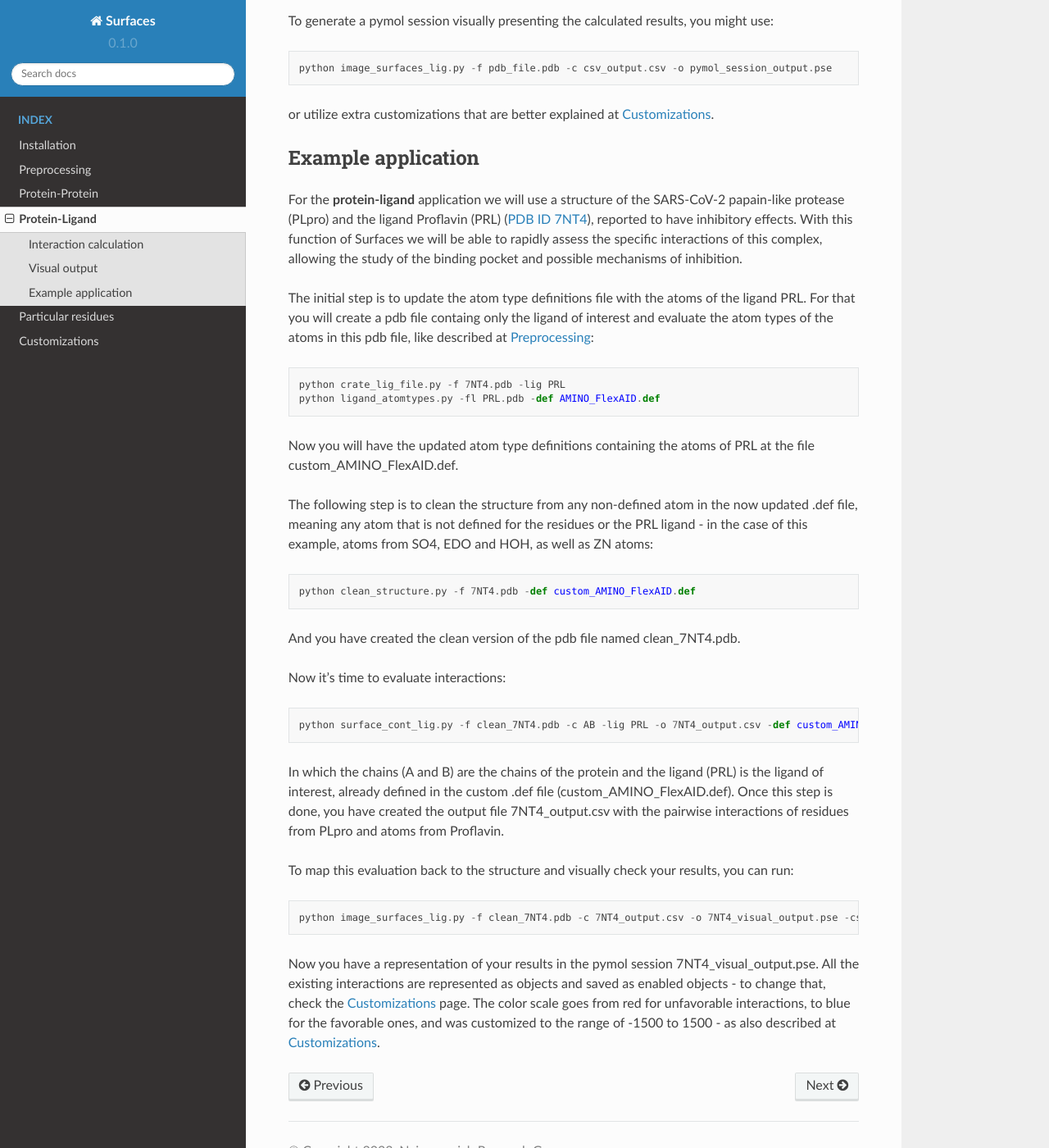
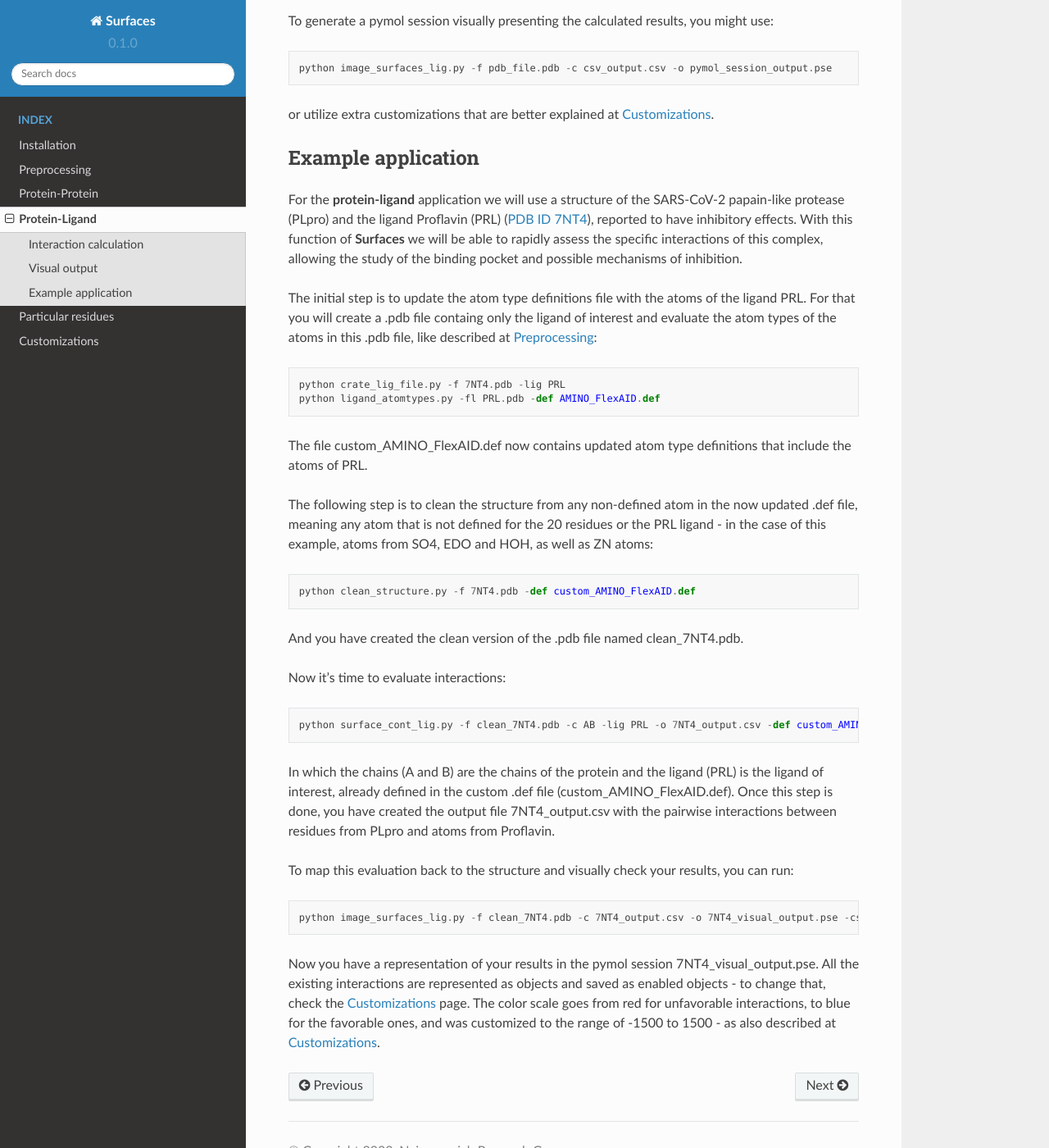
Before and after one commit to nataliateruel/Surfaces_tutorial, a Sphinx documentation site: the page built from docs/source/Protein-ligand.rst, in a window 1280 px wide and 1400 px high, scrolled down 445 px. Shown: the whole window at 82% size. Built offline with Sphinx 7.4.7 and the Read the Docs theme 2.0.0, drawn with Linux system fonts in a browser that asks for light colours.

Commit message:
Update Protein-ligand.rst

```diff
--- a/docs/source/Protein-ligand.rst
+++ b/docs/source/Protein-ligand.rst
@@ -22,26 +22,26 @@ or utilize extra customizations that are better explained at `Customizations <ht
 Example application
 ----------------
 
-For the **protein-ligand** application we will use a structure of the SARS-CoV-2 papain-like protease (PLpro) and the ligand Proflavin (PRL) (`PDB ID 7NT4 <https://www.rcsb.org/structure/7NT4>`_), reported to have inhibitory effects. With this function of Surfaces we will be able to rapidly assess the specific interactions of this complex, allowing the study of the binding pocket and possible mechanisms of inhibition.
+For the **protein-ligand** application we will use a structure of the SARS-CoV-2 papain-like protease (PLpro) and the ligand Proflavin (PRL) (`PDB ID 7NT4 <https://www.rcsb.org/structure/7NT4>`_), reported to have inhibitory effects. With this function of **Surfaces** we will be able to rapidly assess the specific interactions of this complex, allowing the study of the binding pocket and possible mechanisms of inhibition.
 
-The initial step is to update the atom type definitions file with the atoms of the ligand PRL. For that you will create a pdb file containg only the ligand of interest and evaluate the atom types of the atoms in this pdb file, like described at `Preprocessing <https://surfaces-tutorial.readthedocs.io/en/latest/Preprocessing.html#ligands>`_::
+The initial step is to update the atom type definitions file with the atoms of the ligand PRL. For that you will create a .pdb file containg only the ligand of interest and evaluate the atom types of the atoms in this .pdb file, like described at `Preprocessing <https://surfaces-tutorial.readthedocs.io/en/latest/Preprocessing.html#ligands>`_::
 
       python crate_lig_file.py -f 7NT4.pdb -lig PRL
       python ligand_atomtypes.py -fl PRL.pdb -def AMINO_FlexAID.def
 
-Now you will have the updated atom type definitions containing the atoms of PRL at the file custom_AMINO_FlexAID.def.
+The file custom_AMINO_FlexAID.def now contains updated atom type definitions that include the atoms of PRL.
 
-The following step is to clean the structure from any non-defined atom in the now updated .def file, meaning any atom that is not defined for the residues or the PRL ligand - in the case of this example, atoms from SO4, EDO and HOH, as well as ZN atoms::
+The following step is to clean the structure from any non-defined atom in the now updated .def file, meaning any atom that is not defined for the 20 residues or the PRL ligand - in the case of this example, atoms from SO4, EDO and HOH, as well as ZN atoms::
 
       python clean_structure.py -f 7NT4.pdb -def custom_AMINO_FlexAID.def
 
-And you have created the clean version of the pdb file named clean_7NT4.pdb.
+And you have created the clean version of the .pdb file named clean_7NT4.pdb.
 
 Now it's time to evaluate interactions::
 
       python surface_cont_lig.py -f clean_7NT4.pdb -c AB -lig PRL -o 7NT4_output.csv -def custom_AMINO_FlexAID.def -dat FlexAID.dat
 
-In which the chains (A and B) are the chains of the protein and the ligand (PRL) is the ligand of interest, already defined in the custom .def file (custom_AMINO_FlexAID.def). Once this step is done, you have created the output file 7NT4_output.csv with the pairwise interactions of residues from PLpro and atoms from Proflavin.
+In which the chains (A and B) are the chains of the protein and the ligand (PRL) is the ligand of interest, already defined in the custom .def file (custom_AMINO_FlexAID.def). Once this step is done, you have created the output file 7NT4_output.csv with the pairwise interactions between residues from PLpro and atoms from Proflavin.
 
 To map this evaluation back to the structure and visually check your results, you can run::
 
```
